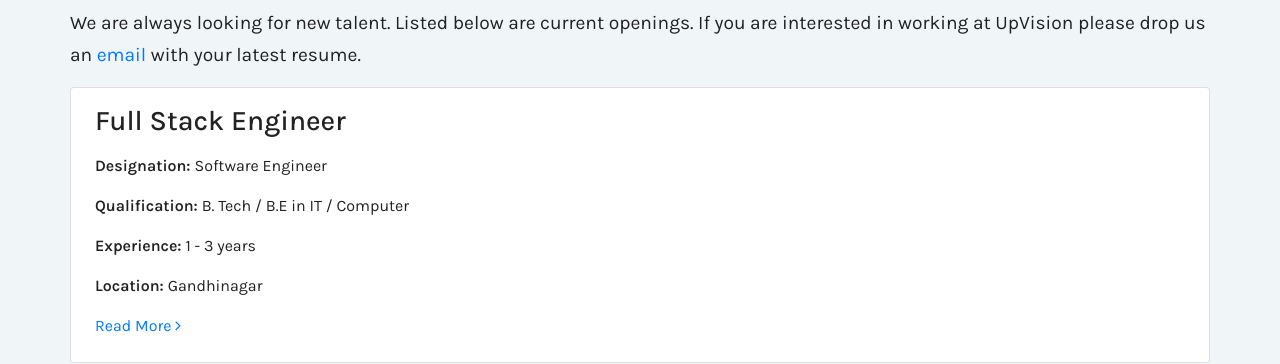
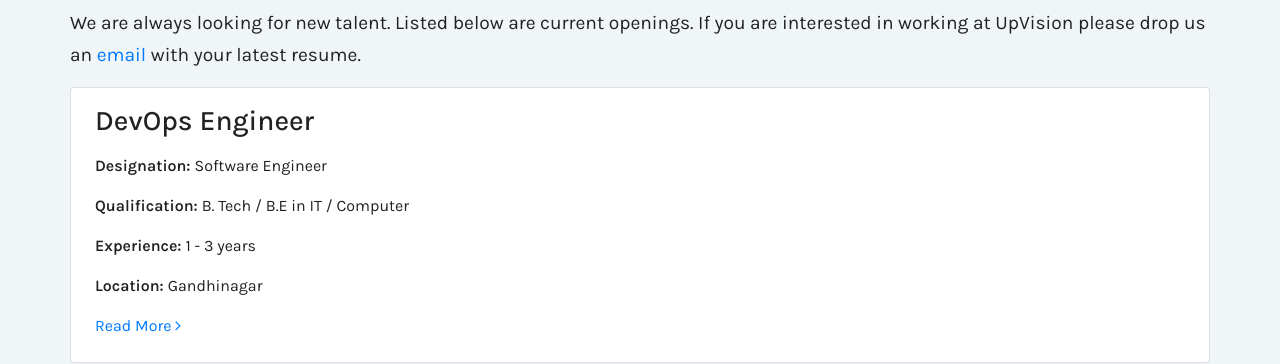
Before and after one commit to upvision-in/www.upvision.in, a Jekyll site: the page built from pages/careers.html, in a window 1280 px wide. Shown: the part 732-1096 px from the top of the page. Built offline with Jekyll 4.4.1, drawn with Linux system fonts in a browser that asks for light colours.

Commit message:
Updated job title to DevOps Engineer

```diff
--- a/pages/careers.html
+++ b/pages/careers.html
@@ -75,7 +75,7 @@
                     <div class="card px-4 pb-4 mb-4">
                         <div id="headingThree">
                             <p>
-                            <h3>Full Stack Engineer</h3>
+                            <h3>DevOps Engineer</h3>
                             </p>
                             <p><b>Designation: </b>Software Engineer</p>
                             <p><b>Qualification: </b>B. Tech / B.E in IT / Computer</p>
```
